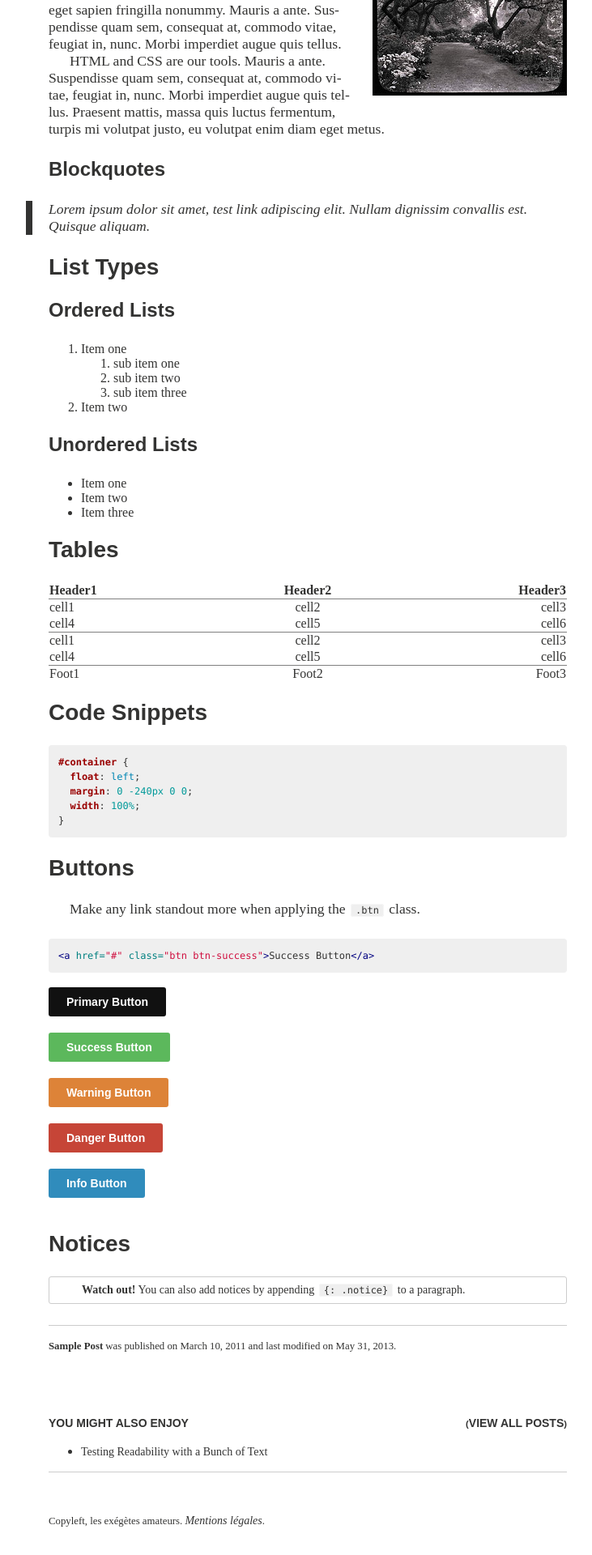
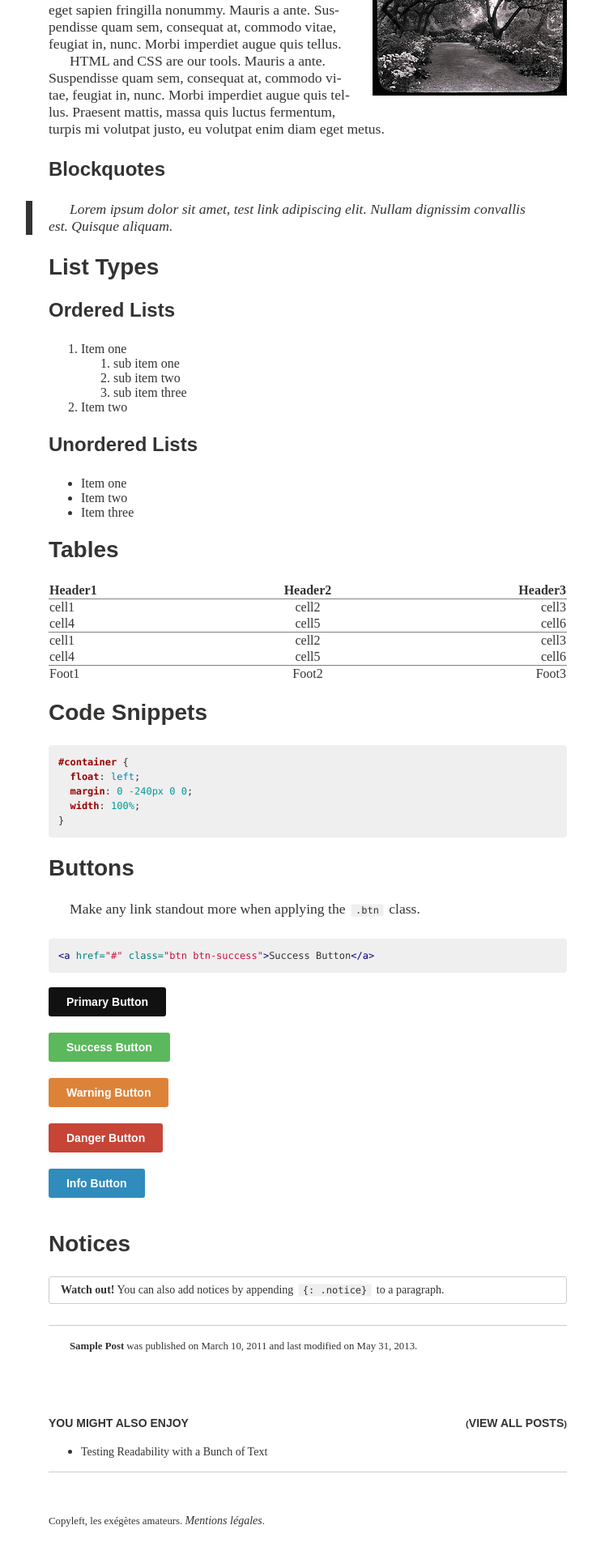
Before and after one commit to hugoroy/exegetes-web, a Jekyll site: the page built from _posts/2011-03-10-sample-post.md, in a window 1280 px wide. Shown: the part 818-2738 px from the top of the page at 81% size, without its empty margins (260-991 px from the left). Built offline with Jekyll 4.4.1, drawn with Linux system fonts in a browser that asks for light colours; nearby versions of some CDN libraries.

Commit message:
Ne pas faire d'alinéa de paragraphe pour les notices

```diff
--- a/_sass/typography.scss
+++ b/_sass/typography.scss
@@ -155,9 +155,7 @@ p {
     @if $paragraph-indent == true {
         p {
                 text-indent: $indent-var;
-            }
-        blockquote, table, figure, header, footer, .noindent {
-            p {
+            blockquote &, table &, figure &, header &, footer &, .noindent, &.noindent, &.notice {
                 text-indent: 0;
             }
         }
```
